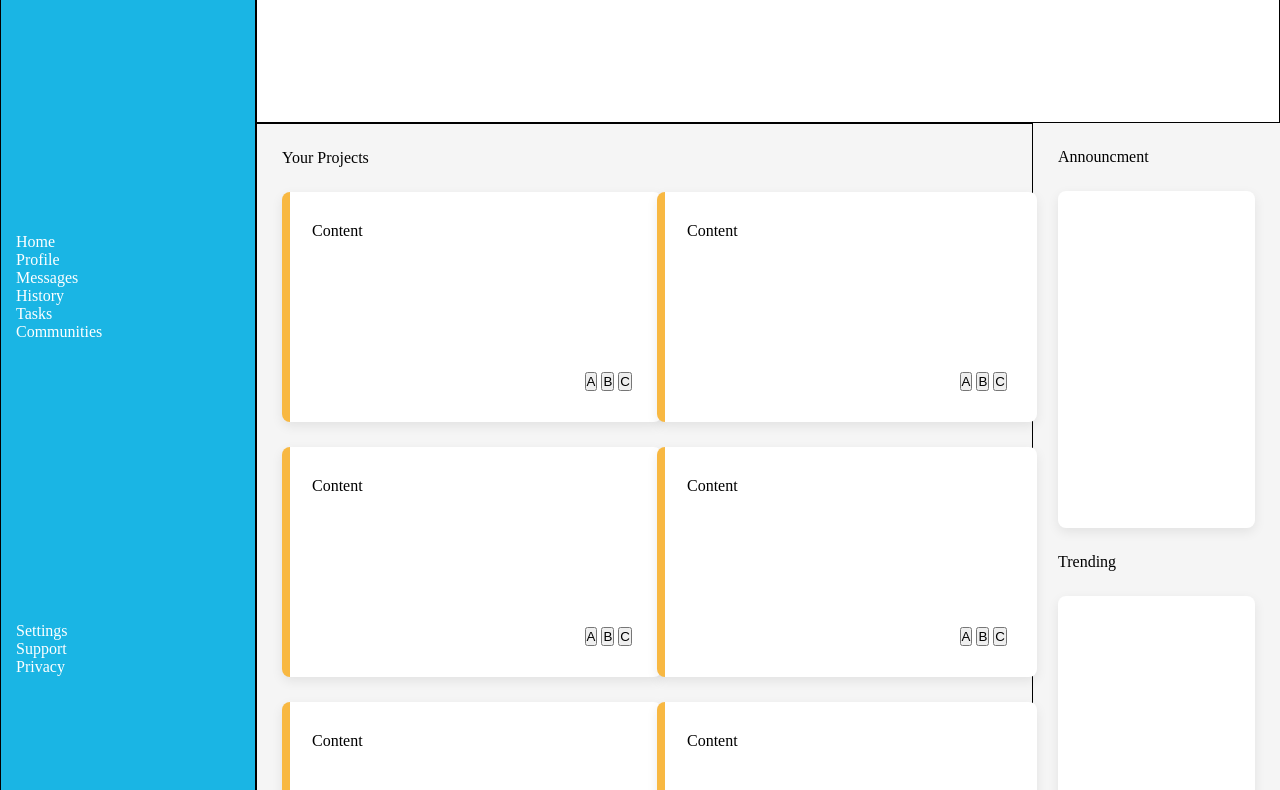
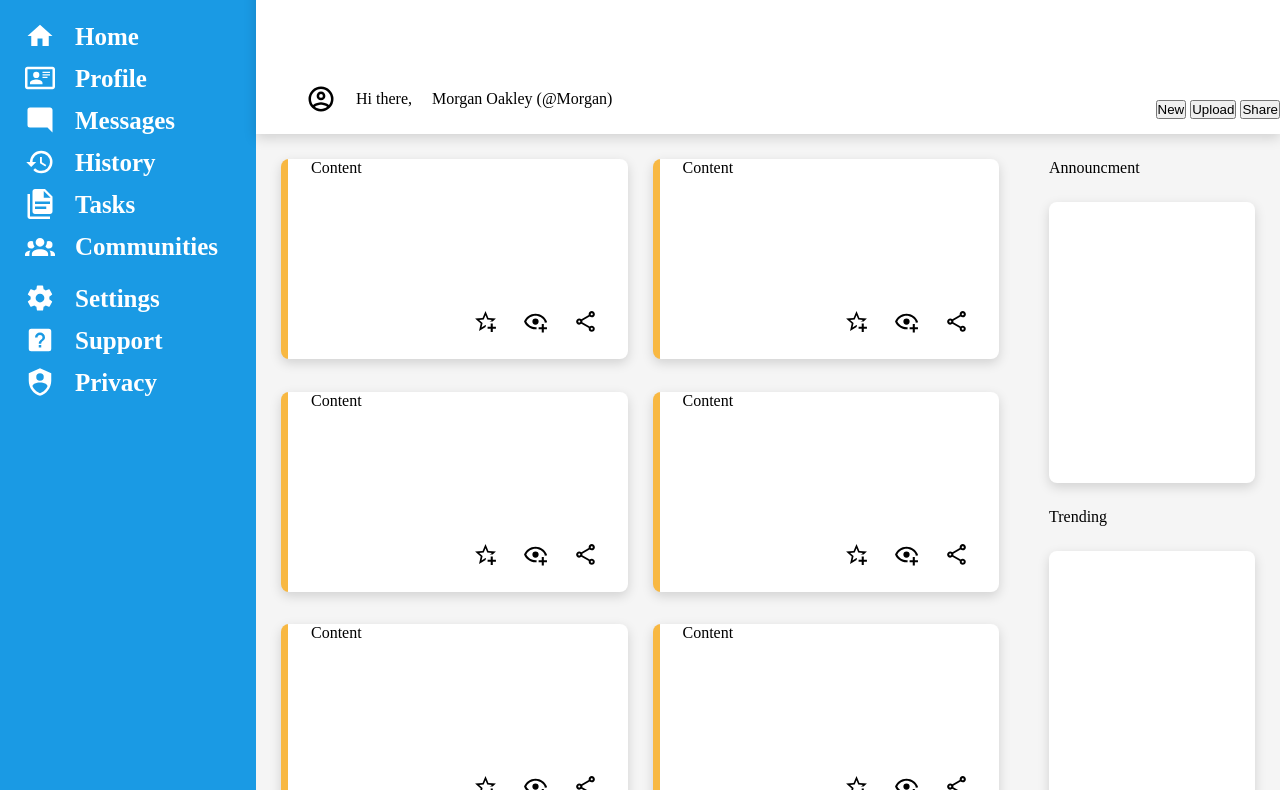
Before and after one commit to SafelS/odin-admin-dashboard, a plain HTML site: page index.html in a window 1280 px wide. Shown: the part 86-876 px from the top of the page. Drawn offline with Linux system fonts and the light colour scheme.

Commit message:
Almost finished, some small features left

```diff
--- a/index.html
+++ b/index.html
@@ -11,41 +11,64 @@
     <div class="main-container">
 
         <div class="sidebar">
-            <h1>Dashboard</h1>
+            <h1> <img src="Icons/cryengine.svg" alt="Logo">Dashboard</h1>
 
             <ul class="first-section">
-                <li>Home</li>
-                <li>Profile</li>
-                <li>Messages</li>
-                <li>History</li>
-                <li>Tasks</li>
-                <li>Communities</li>
+                <li> <img src="Icons/home.svg" alt="Home">Home</li>
+                <li> <img src="Icons/card-account-details-outline.svg" alt="Profile">Profile</li>
+                <li> <img src="Icons/message-reply.svg" alt="Messages">Messages</li>
+                <li> <img src="Icons/history.svg" alt="History">History</li>
+                <li> <img src="Icons/file-document-multiple.svg" alt="Tasks">Tasks</li>
+                <li> <img src="Icons/account-group.svg" alt="Communities">Communities</li>
             </ul>
 
             <ul class="second-section">
-                <li>Settings</li>
-                <li>Support</li>
-                <li>Privacy</li>
+                <li> <img src="Icons/cog.svg" alt="Settings">Settings</li>
+                <li> <img src="Icons/help-box.svg" alt="Support">Support</li>
+                <li> <img src="Icons/shield-account.svg" alt="Privacy">Privacy</li>
             </ul>
         </div>
 
         <div class="content-container">
 
             <div class="header">
-                This is the header
+                <div class="header-top">
+                    <div class="search-bar">
+                        <img src="Icons/header-icons/magnify.svg" alt="search" id="magnify">
+                        <input type="search" id="site-search" name="q" />
+                    </div>
+                    <div class="header-profile">
+                        <img src="Icons/header-icons/bell-ring-outline.svg" alt="bell">
+                        <img src="Icons/header-icons/account-circle-outline.svg" alt="Profile Picture" id="pp">
+                        <span class="profile-name">Morgan Oakley</span>
+                    </div>
+                </div>
+                <div class="header-bottom">
+                    <div class="profile">
+                        <img src="Icons/header-icons/account-circle-outline.svg" alt="Profile Picture">
+                        <span>Hi there,</span>
+                        <span>Morgan Oakley (@Morgan) </span>
+                    </div>
+                    <div class="header-buttons">
+                        <button class="header-button">New</button>
+                        <button class="header-button">Upload</button>
+                        <button class="header-button">Share</button>
+                    </div>
+
+                </div>
             </div>
 
             <div class="content">
 
-                <span class="content-title">Your Projects</span>
+
 
                 <div class="card">
                     <span> Content</span>
 
                     <span class="symbols">
-                        <button>A</button>
-                        <button>B</button>
-                        <button>C</button>
+                        <button></button>
+                        <button></button>
+                        <button></button>
                     </span>
                 </div>
 
@@ -53,9 +76,9 @@
                     <span> Content</span>
 
                     <span class="symbols">
-                        <button>A</button>
-                        <button>B</button>
-                        <button>C</button>
+                        <button></button>
+                        <button></button>
+                        <button></button>
                     </span>
                 </div>
 
@@ -63,9 +86,9 @@
                     <span> Content</span>
 
                     <span class="symbols">
-                        <button>A</button>
-                        <button>B</button>
-                        <button>C</button>
+                        <button></button>
+                        <button></button>
+                        <button></button>
                     </span>
                 </div>
 
@@ -73,9 +96,9 @@
                     <span> Content</span>
 
                     <span class="symbols">
-                        <button>A</button>
-                        <button>B</button>
-                        <button>C</button>
+                        <button></button>
+                        <button></button>
+                        <button></button>
                     </span>
                 </div>
 
@@ -83,9 +106,9 @@
                     <span> Content</span>
 
                     <span class="symbols">
-                        <button>A</button>
-                        <button>B</button>
-                        <button>C</button>
+                        <button></button>
+                        <button></button>
+                        <button></button>
                     </span>
                 </div>
 
@@ -93,9 +116,9 @@
                     <span> Content</span>
 
                     <span class="symbols">
-                        <button>A</button>
-                        <button>B</button>
-                        <button>C</button>
+                        <button></button>
+                        <button></button>
+                        <button></button>
                     </span>
                 </div>
 
--- a/style.css
+++ b/style.css
@@ -3,10 +3,37 @@
     margin: 0;
 }
 
+.sidebar img{
+    height: 30px;
+    width: 30px;
+    padding-bottom: 2px;
+}
+
+.sidebar h1{
+    display: flex;
+    align-items: center;
+    gap: 20px;
+}
+
+.sidebar h1 img{
+    height: 50px;
+    width: 50px;
+}
+
 ul{
     list-style-type: none;
+    font-size: 25px;
+    font-weight: bold;
 
 }
+
+ul li{
+    margin: 10px 0;
+    display: flex;
+    align-items: center;
+    gap: 20px;
+}
+
 
 .main-container{
     display: grid;
@@ -14,36 +41,38 @@ ul{
     height: 100vh;
 }
 
+.main-container .first-section{
+    margin-top: 30px;
+}
+
 .content-container{
     background: rgb(245, 245, 245);
     display: grid;
-    grid-template-rows:repeat(1, 1fr) repeat(1,4fr);
+    grid-template-rows:repeat(1, auto) repeat(1,1fr);
     grid-template-columns: repeat(1, 3fr) repeat(1,1fr);
 }
 
 .content{
     display: grid;
+    grid-template-columns: repeat(2, 1fr);
     gap: 25px;
-    grid-template-columns: repeat(2, minmax(350px,1fr));
     padding: 25px;
-
-
 }
 
 .content .card{
     height: 200px;
-    width: 350px;
+
     background-image: linear-gradient(to right, rgb(248, 184, 66) 2%, rgba(0,0,0,0) 2%  );
 
     display: grid;
     grid-template-rows: 3fr 1fr;
     padding-left: 30px;
-    padding-top: 30px;
 }
 
 .content .content-title{
-    grid-column-start: 1;
-    grid-column-end: 3;
+    font-size: 24px;
+    font-weight: bold;
+    margin-bottom: 10px;
 }
 
 .content .side-content{
@@ -61,12 +90,12 @@ ul{
 }
 
 .sidebar{
-    border: 1px solid black;
     color: white;
-    background-color: rgb(26, 181, 228);
+    background-color: rgb(26, 154, 228);
     display: grid;
-    grid-template-rows: auto auto auto;
-    padding-left: 15px;
+    grid-template-rows: auto 1fr 2fr;
+    padding-left: 25px;
+    padding-top: 15px;
 }
 
 
@@ -74,7 +103,7 @@ ul{
 .side-card{
     background: white;
     border-radius: 8px;
-    box-shadow: 0 4px 12px rgba(0, 0, 0, 0.08);
+    box-shadow: 0 4px 12px rgba(0, 0, 0, 0.15);
 }
 
 .card .symbols{
@@ -84,12 +113,111 @@ ul{
 
 .header{
     background: white;
-    border: 1px solid black;
     grid-column-start: 1;
     grid-column-end: 3;
+    box-shadow: 0 4px 12px rgba(0, 0, 0, 0.15);
+
+    display: flex;
+    flex-direction: column;
+}
+
+.header .header-top{
+    margin-top: 20px;
+    margin-bottom: 100px;
+
+    display: flex;
+    align-items: center;
 
 }
 
-.content{
-    border: 1px solid black;
+.header-top .search-bar{
+    display: flex;
+    margin-left: 50px;
+    flex-grow: 1;
+    gap: 10px;
 }
+
+.header-top .header-profile{
+    gap: 30px;
+    margin-right: 100px;
+    font-size: 20px;
+    font-weight: bold;
+}
+
+.header-top .header-profile #pp{
+    height: 50px;
+    width: 50px;
+}
+
+.search-bar input{
+    width: 75%;
+    border-radius: 20px;
+    padding-left: 10px;
+    background-color: rgb(231, 231, 231);
+    border: none;
+}
+
+.header-top .header-profile{
+    display: flex;
+    align-items: center;
+}
+
+
+.header img{
+    height: 30px;
+    width: 30px;
+}
+
+.header-bottom{
+    display: flex;
+    justify-content: space-between;
+    align-items: center;
+}
+
+.header-bottom .profile{
+    display: flex;
+    align-items: center;
+    gap: 20px;
+    margin-left: 50px;
+    margin-bottom: 20px;
+}
+
+
+
+
+.symbols{
+    display: flex;
+    justify-content: flex-end;
+    gap: 25px;
+}
+
+
+
+/*-----------------------------------------------------------*/
+/*Chat GPT made this */
+
+
+.symbols button {
+  width: 25px;
+  height: 25px;
+  border: none;
+  background: none;
+  cursor: pointer;
+  background-size: contain;
+  background-repeat: no-repeat;
+  background-position: center;
+  gap: 10px;
+}
+
+/* Icons für jeden Button */
+.symbols button:nth-child(1) {
+  background-image: url("Icons/card-icons/star-plus-outline.svg");
+}
+
+.symbols button:nth-child(2) {
+  background-image: url("Icons/card-icons/eye-plus-outline.svg");
+}
+
+.symbols button:nth-child(3) {
+  background-image: url("Icons/card-icons/share-variant-outline.svg");
+}
```
Also changed, not shown: Icons/account-group.svg (added), Icons/card-account-details-outline.svg (added), Icons/card-icons/eye-plus-outline.svg (added), Icons/card-icons/share-variant-outline.svg (added), Icons/card-icons/star-plus-outline.svg (added), Icons/cog.svg (added), Icons/cryengine.svg (added), Icons/file-document-multiple.svg (added), Icons/header-icons/account-circle-outline.svg (added), Icons/header-icons/bell-ring-outline.svg (added), Icons/header-icons/magnify.svg (added), Icons/help-box.svg (added), Icons/history.svg (added), Icons/home.svg (added), 2 more files.
